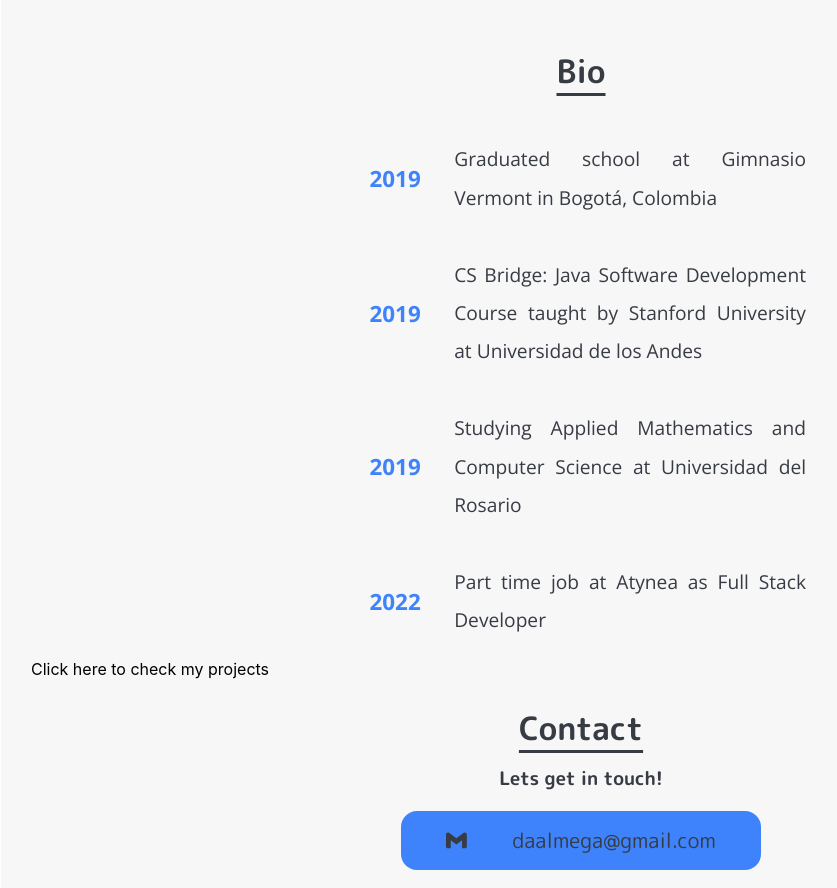
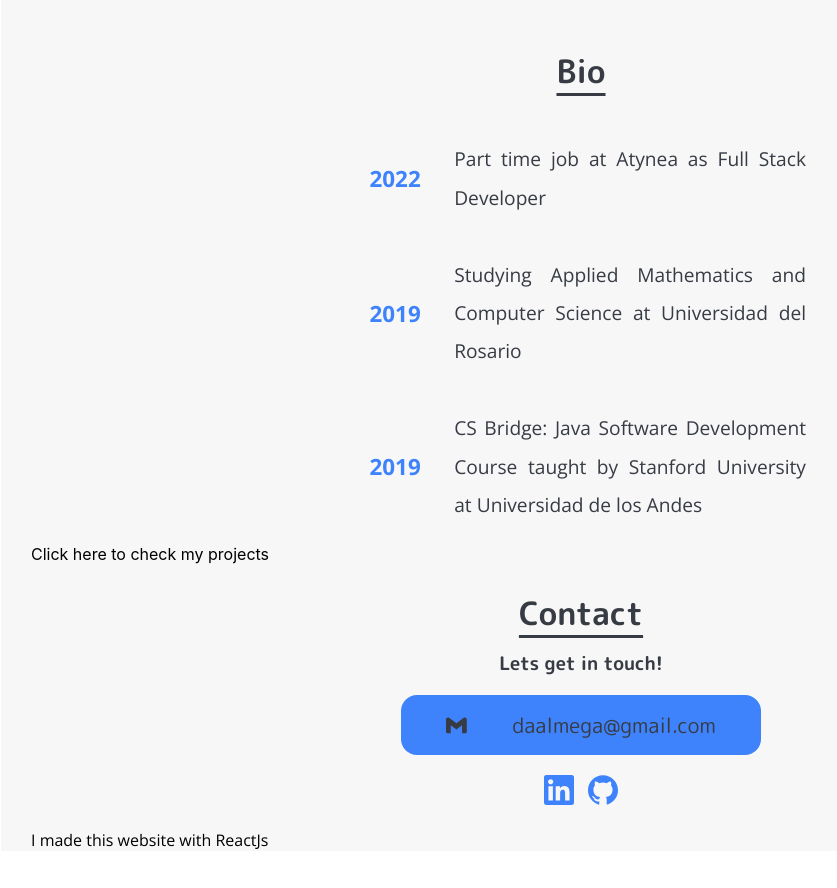
Before and after one commit to sleepypower/sleepypower.github.io, a React (Create React App) app: page /#/ in a window 1280 px wide. Shown: the part 1160-2048 px from the top of the page, without its empty margins (59-896 px from the left). After the commit the page ends 2011 px from the top, so only its background shows below. Built offline with nearby package versions, Linux system fonts and the light colour scheme.

Commit message:
Update Home.js

```diff
--- a/src/Components/Pages/Home/Home.js
+++ b/src/Components/Pages/Home/Home.js
@@ -57,23 +57,18 @@ const Home = () => {
                     Bio
                 </h2>
                 <div className='home-bio-list'>
-                    <div className='home-bio-flex-container '>
-                        <h3>2019</h3>
-                        <p> Graduated school at <span>Gimnasio Vermont</span> in Bogotá, Colombia</p>
-                    </div>
                     <div className='home-bio-flex-container'>
-                        <h3>2019</h3>
-                        <p>CS Bridge: Java Software Development Course taught by Stanford University at Universidad de los Andes</p>
+                        <h3>2022</h3>
+                        <p> Part time job at Atynea as Full Stack Developer</p>
                     </div>
                     <div className='home-bio-flex-container'>
                         <h3>2019</h3>
                         <p>Studying Applied Mathematics and Computer Science at Universidad del Rosario</p>
                     </div>
                     <div className='home-bio-flex-container'>
-                        <h3>2022</h3>
-                        <p> Part time job at Atynea as Full Stack Developer</p>
+                        <h3>2019</h3>
+                        <p>CS Bridge: Java Software Development Course taught by Stanford University at Universidad de los Andes</p>
                     </div>
-
                 </div>
             </div>
 
```
